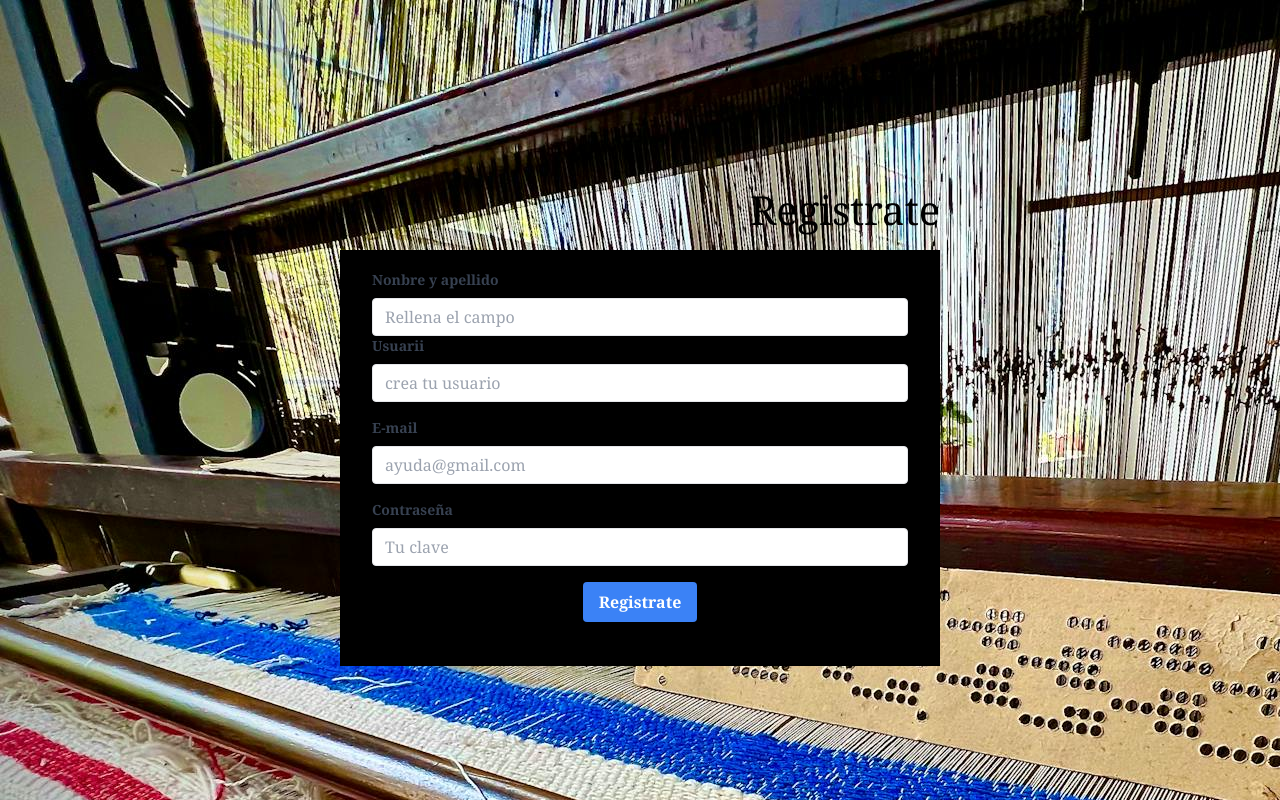
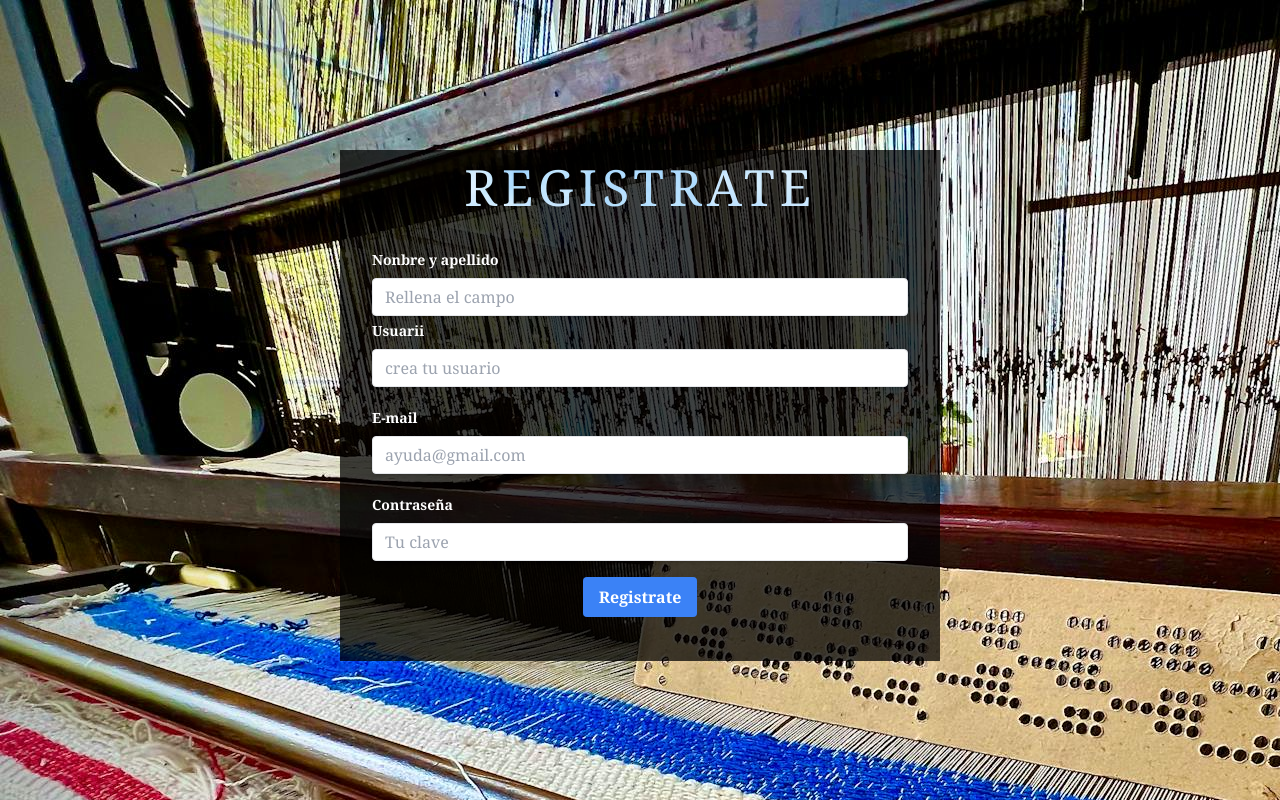
Before and after one commit to yeferlol12/Proyecto_Integral, a plain HTML site: page registrate.html in a window 1280 px wide. Drawn offline with nearby package versions, Linux system fonts and the light colour scheme.

Commit message:
orden-texto

```diff
--- a/estilos/contactanos.css
+++ b/estilos/contactanos.css
@@ -11,6 +11,7 @@ body {
   text-transform: capitalize;
   text-decoration: none;
   background-color: #021c1e;
+  background-image: url(../imagenes/fondo-total.avif) ;
 }
 
 /* Estilos del encabezado */
@@ -34,6 +35,7 @@ body {
   flex-direction: row;
   justify-content: space-between;
   font-size: 20px;
+  background-color: #61544bb2;
 }
 
 .nav {
@@ -46,6 +48,7 @@ body {
   display: flex;
   align-items: center;
   list-style: none;
+  color: rgb(207, 133, 149);
 }
 
 .nav ul li {
@@ -63,7 +66,7 @@ body {
 
 .nav ul li a {
   text-decoration: none;
-  color: rgb(255, 255, 255);
+  color: rgb(207, 133, 149);
 }
 
 .nav ul li a :hover {
@@ -304,7 +307,7 @@ align-items: center;
   background-size: cover;
   background-clip: text;
   -webkit-background-clip: text;
-  background-image: url(https://encrypted-tbn0.gstatic.com/images?q=tbn:ANd9GcTtY5COhUrh2H0ukjK1CknQOic6LrHmuk3vwg&s);
+  background-image: url(../imagenes/texto.avif);
   /* Imagen de fondo para el texto */
   text-transform: uppercase;
   letter-spacing: 5px;
--- a/estilos/empleados.css
+++ b/estilos/empleados.css
@@ -11,6 +11,7 @@ body {
   text-transform: capitalize;
   text-decoration: none;
   background-color: #021c1e;
+  background-image: url(../imagenes/fondo-total.avif) ;
 }
 
 /* Estilos del encabezado */
@@ -34,7 +35,7 @@ body {
   flex-direction: row;
   justify-content: space-between;
   font-size: 20px;
-  background-color: #4A322A;
+  background-color: #61544bb2;
 }
 
 .nav {
@@ -47,6 +48,7 @@ body {
   display: flex;
   align-items: center;
   list-style: none;
+  color: rgb(207, 133, 149);
 }
 
 .nav ul li {
@@ -59,17 +61,14 @@ body {
 .nav ul li:hover {
   background-image: url(https://png.pngtree.com/thumb_back/fh260/background/20230415/pngtree-website-technology-ray-blue-background-image_2344464.jpg);
   border: solid 1px rgb(252, 251, 251);
-  color: white;
+
 }
 
 .nav ul li a {
   text-decoration: none;
-  color: rgb(255, 255, 255);
+  color: rgb(207, 133, 149);
 }
 
-.nav ul li a :hover {
-  color: white;
-}
 
 .nav ul li ul {
   position: absolute;
@@ -80,13 +79,13 @@ display: none;
 }
 
 
-.nav ul li ul .section{
+.nav ul li ul .section {
   position: absolute;
   display: none;
   background-image: url(https://img.freepik.com/fotos-premium/fondo-pantalla-digital-azul-ancho-concepto-pagina-destino_670147-35323.jpg);
 }
 
-.nav ul li ul .contfor{
+.nav ul li ul .contfor {
   position: absolute;
   display: none;
   background-image: url(https://img.freepik.com/fotos-premium/fondo-pantalla-digital-azul-ancho-concepto-pagina-destino_670147-35323.jpg);
@@ -104,7 +103,7 @@ display: none;
 }
 
 .header .nav ul li:focus-within>.contfor,
-.header .nav ul li:hover>.contfor{
+.header .nav ul li:hover>.contfor {
   display: initial;
 }
 
@@ -160,8 +159,9 @@ align-items: center;
   position: absolute;
 
 }
+
 .section .Actualización #disponibles:focus-within>.dias,
-.section .Actualización #disponibles:hover>.dias{
+.section .Actualización #disponibles:hover>.dias {
   display: initial;
 }
 
@@ -305,7 +305,7 @@ align-items: center;
   background-size: cover;
   background-clip: text;
   -webkit-background-clip: text;
-  background-image: url(https://encrypted-tbn0.gstatic.com/images?q=tbn:ANd9GcTtY5COhUrh2H0ukjK1CknQOic6LrHmuk3vwg&s);
+  background-image: url(../imagenes/texto.avif);
   /* Imagen de fondo para el texto */
   text-transform: uppercase;
   letter-spacing: 5px;
@@ -335,7 +335,7 @@ align-items: center;
   }
 }
 
-.tiempo{
+.tiempo {
   margin: auto;
   width: 360px;
   background-image: url(https://img.freepik.com/fotos-premium/fondo-pantalla-digital-azul-ancho-concepto-pagina-destino_670147-35323.jpg);
@@ -344,7 +344,7 @@ align-items: center;
   align-items: center;
 }
 
-.desplegable{
+.desplegable {
   width: 250px;
   position: absolute;
   display: none;
@@ -353,12 +353,12 @@ color: black;
 }
 
 div nav ul li:focus-within>.desplegable,
-div nav ul li:hover>.desplegable{
+div nav ul li:hover>.desplegable {
   display: initial;
 }
 
 
-.time{
+.time {
   width: 250px;
   font-size: 17px;
 }
@@ -369,7 +369,7 @@ font-size: 17px;
   padding: 0%;
 }
 
-.boton{
+.boton {
   margin-top: 10px;
   padding: 10px;
   width: 100px;
@@ -379,7 +379,7 @@ font-size: 17px;
   font-size: 20px;
 }
 
-.tiemp{
+.tiemp {
   margin: auto;
   width: 360px;
   background-image: url(https://img.freepik.com/fotos-premium/fondo-pantalla-digital-azul-ancho-concepto-pagina-destino_670147-35323.jpg);
@@ -388,7 +388,7 @@ font-size: 17px;
   align-items: center;
 }
 
-.desplegabl{
+.desplegabl {
   width: 250px;
   position: absolute;
   display: none;
@@ -399,12 +399,12 @@ font-size: 17px;
 }
 
 div nav ul li:focus-within>.desplegabl,
-div nav ul li:hover>.desplegabl{
+div nav ul li:hover>.desplegabl {
   display: initial;
 }
 
 
-.tim{
+.tim {
   padding: 10px;
   width: 250px;
   font-size: 17px;
@@ -413,7 +413,7 @@ div nav ul li:hover>.desplegabl{
 
 
 
-.boto{
+.boto {
   margin-top: 10px;
   padding: 10px;
   width: 100px;
@@ -422,29 +422,28 @@ div nav ul li:hover>.desplegabl{
   color: #f7f7f7;
 }
 
-.slaider{
+.slaider {
   width: 1280px;
   height: auto;
   position: relative;
   margin: 50px auto 0;
   overflow: hidden;
-
-
+  top: 100px;
   animation: slide 16s infinite alternate ease-in-out;
 }
 
-.slaider ul{
+.slaider ul {
   display: flex;
   padding: 0;
   width: 400%;
 }
 
-.slaider li{
+.slaider li {
   list-style: none;
   width: 100%;
 }
 
-.slaider img{
+.slaider img {
   width: 100%;
   height: 80%;
 }
--- a/estilos/estilos.css
+++ b/estilos/estilos.css
@@ -12,7 +12,7 @@ body {
   text-transform: capitalize;
   text-decoration: none;
   background-color: #021c1e;
-  background-image: url(https://i.pinimg.com/736x/43/9e/07/439e0745fd00e29a1f6a4d10b41d425e.jpg) ;
+  background-image: url(../imagenes/fondo-total.avif) ;
 }
 
 /* Estilos del encabezado */
@@ -307,7 +307,7 @@ align-items: center;
   background-size: cover;
   background-clip: text;
   -webkit-background-clip: text;
-  background-image: url(https://img.freepik.com/vector-gratis/fondo-pastel-acuarela-abstracta_87374-122.jpg);
+  background-image: url(../imagenes/texto.avif);
   /* Imagen de fondo para el texto */
   text-transform: uppercase;
   letter-spacing: 5px;
--- a/estilos/registrate.css
+++ b/estilos/registrate.css
@@ -5,16 +5,53 @@ body{
 
 .formulario{
     width: 600px;
-    background-color: black;
-margin-top: 250px;
+    background-color:#000000bd;
+margin-top: 150px;
+}
+
+.formulario label{
+    color: white;
+    padding-top: 5px;
 }
 
 
 
 .titulo{
-    position: absolute;
-    left: 750px;
-    color: rgb(0, 0, 0);
-    top: 180px;
-    font-size: 40px;
+    position: relative;
+    text-align: center;
+     color: rgb(0, 0, 0);
+     font-size: 40px;
+     animation: animar-texto 7s ease-in-out infinite;
+     /* Animación infinita */
+     font-size: 50px;
+     color: transparent;
+     background-size: cover;
+     background-clip: text;
+     -webkit-background-clip: text;
+     background-image: url(../imagenes/texto.avif);
+     /* Imagen de fondo para el texto */
+     text-transform: uppercase;
+     letter-spacing: 5px;
 }
+
+@keyframes animar-texto {
+    0% {
+        background-position: left top;
+    }
+
+    25% {
+        background-position: right bottom;
+    }
+
+    50% {
+        background-position: left bottom;
+    }
+
+    75% {
+        background-position: right top;
+    }
+
+    100% {
+        background-position: left bottom;
+    }
+}
--- a/estilos/sesion.css
+++ b/estilos/sesion.css
@@ -1,24 +1,58 @@
-body{
+body {
     background-image: url(../imagenes/fondo.jpg);
     font-family: Georgia, 'Times New Roman', Times, serif;
 }
 
-.formulario{
+.formulario {
     width: 600px;
-    background-color: black;
-margin-top: 250px;
+    background-color: #000000bd;
+    margin-top: 150px;
+}
+
+.formulario label {
+    color: white;
+    padding-top: 5px;
 }
 
 
 
-.titulo{
-    position: absolute;
-    left: 750px;
+.titulo {
+    position: relative;
+    text-align: center;
     color: rgb(0, 0, 0);
-    top: 180px;
+
     font-size: 40px;
+    animation: animar-texto 7s ease-in-out infinite;
+    /* Animación infinita */
+    font-size: 50px;
+    color: transparent;
+    background-size: cover;
+    background-clip: text;
+    -webkit-background-clip: text;
+    background-image: url(../imagenes/texto.avif);
+    /* Imagen de fondo para el texto */
+    text-transform: uppercase;
+    letter-spacing: 5px;
 }
 
-.container{
-    border: 1px solid red;
+@keyframes animar-texto {
+    0% {
+        background-position: left top;
+    }
+
+    25% {
+        background-position: right bottom;
+    }
+
+    50% {
+        background-position: left bottom;
+    }
+
+    75% {
+        background-position: right top;
+    }
+
+    100% {
+        background-position: left bottom;
+    }
 }
--- a/registrate.html
+++ b/registrate.html
@@ -1,5 +1,6 @@
 <!DOCTYPE html>
 <html lang="en">
+
 <head>
   <meta charset="UTF-8">
   <meta name="viewport" content="width=device-width, initial-scale=1.0">
@@ -14,14 +15,16 @@
           }
         </style>
 </head>
+
 <body>
 
+
+
+  <div class="ml-auto mr-auto flex items-center justify-center formulario">
+    <div class="w-full ">
       <div class="titulo">
         <h1>Registrate</h1>
       </div>
-
-      <div  class="ml-auto mr-auto flex items-center justify-center formulario">
-        <div class="w-full ">
       <form class="bg.white px-8 pt-5 pb-7 mb-4">
         <div class="mb-4">
 
@@ -49,7 +52,8 @@
 
           <div class="mb-4">
             <div class="sm:col-span-4 justify-center">
-                  <label class="block text-gray-700 text-sm font-bold mb-2" for="contraseña" id="contraseña">Contraseña</label>
+              <label class="block text-gray-700 text-sm font-bold mb-2" for="contraseña"
+                id="contraseña">Contraseña</label>
               <input type="password" name="contraseña" id="contraseña" class="shadow apperance-none border rounded w-full py-2 px-3 text-gray-700
           leading-tight focus:outline-none focus:shadow-outline " placeholder="Tu clave" required>
             </div>
@@ -57,11 +61,14 @@
         </div>
         <div class="flex items-center justify-around ">
 
-          <button class="bg-blue-500 hover:bg-blue-700 text-white font-bold py-2 px-4 rounded focus:outline-none focus:shadow-outline"><a href="index.html">Registrate</a></button>
+          <button
+            class="bg-blue-500 hover:bg-blue-700 text-white font-bold py-2 px-4 rounded focus:outline-none focus:shadow-outline"><a
+              href="index.html">Registrate</a></button>
         </div>
       </form>
     </div>
   </div>
 
 </body>
+
 </html>
```
Also changed, not shown: contactanos.html (+1 -1 lines), empelados.html (+1 -1 lines), index.html (+12 -5 lines), imagenes/texto.avif (added), 1 other file. Lines whose indentation alone changed are shown as unchanged.
